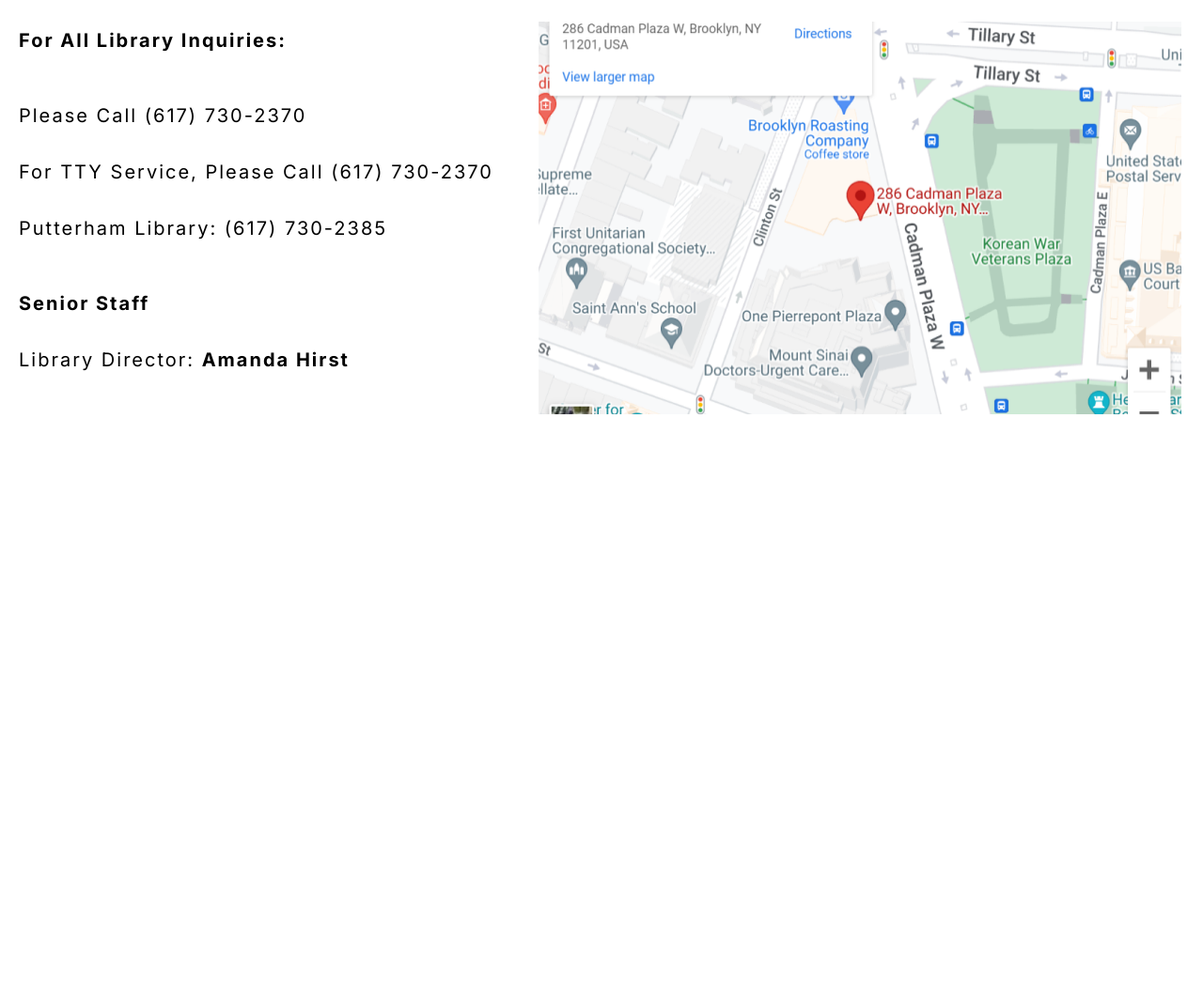
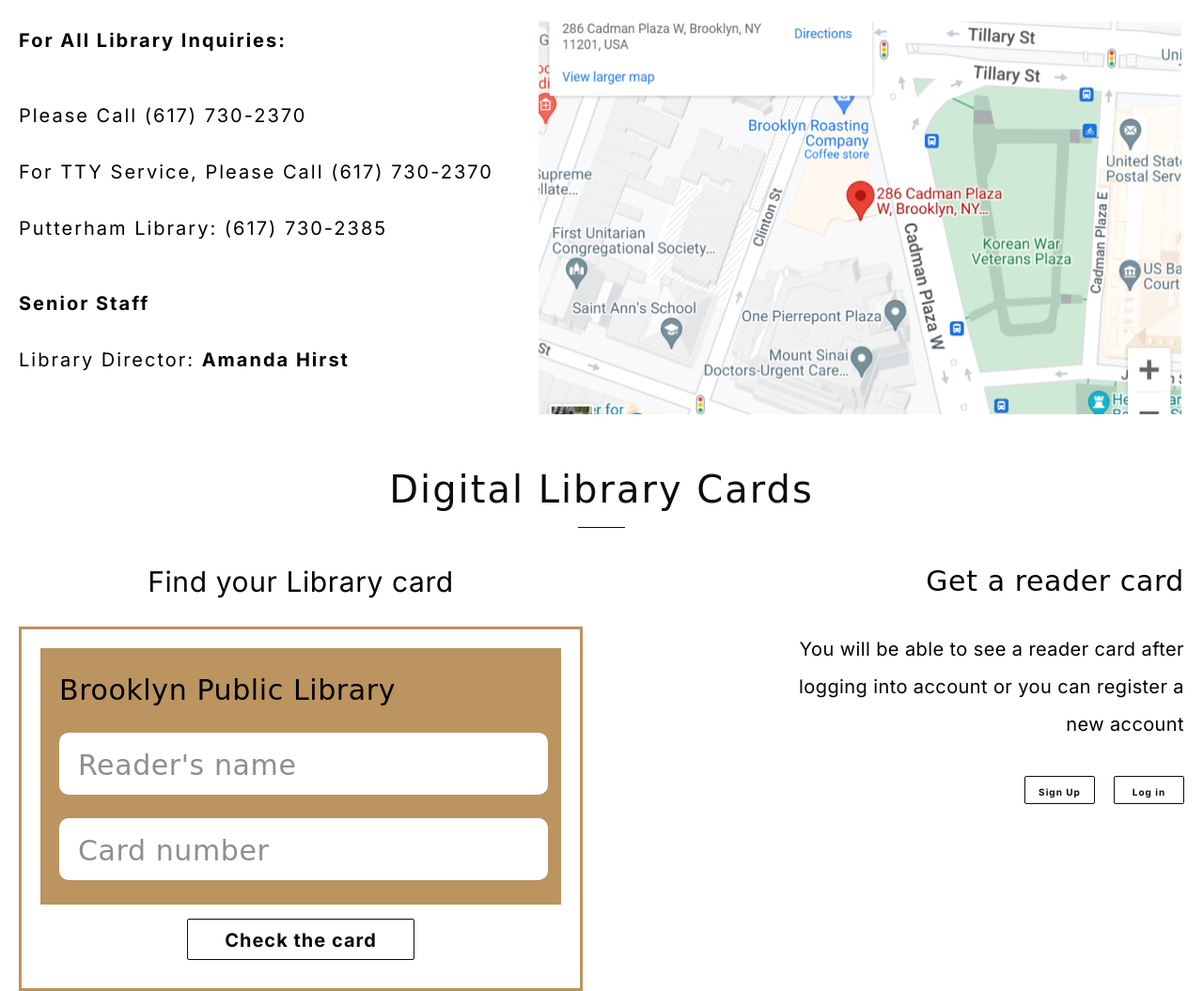
Before and after one commit to REGEMLER/library, a website built with webpack: page library/src/index.html in a window 1280 px wide. Shown: the part 4072-5127 px from the top of the page at 94% size. Before the commit the page ends 4553 px from the top, so only its background shows below. Built offline with nearby package versions, Linux system fonts and the light colour scheme; a web font is replaced by a local one.

Commit message:
feat: add section digital

```diff
--- a/library/src/index.html
+++ b/library/src/index.html
@@ -211,7 +211,47 @@
             </div>
         </section>
         <section class="container bg__digital">
-            <div class="inner inner__digital"></div>
+            <div class="inner inner__digital">
+                <h2 class="title">Digital Library Cards</h2>
+                <div class="digital__content">
+                    <div class="digital__findcard">
+                        <h3 class="digital-findcard__logo">Find your Library card</h3>
+                        <form action="#" class="digital__form">
+                            <div class="digital-form__inner">
+                                <h4 class="digital-form__title">Brooklyn Public Library</h4>
+                                <input class="digital-form__input" type="text" placeholder="Reader's name">
+                                <input class="digital-form__input" type="text" placeholder="Card number">
+                            </div>
+                            <button class="digital-form__btn">Check the card</button>
+                            <div class="digital__icons">
+                                <div class="digital__icon">
+                                    <p class="digital-icon__title">visits</p>
+                                    <div class="digital-icon__img"><img src="Union.svg" alt="profile-icon"></div>
+                                    <p class="digital-icon__number">23</p>
+                                </div>
+                                <div class="digital__icon">
+                                    <p class="digital-icon__title">bonuses</p>
+                                    <div class="digital-icon__img"><img src="Star.svg" alt="profile-icon"></div>
+                                    <p class="digital-icon__number">1240</p>
+                                </div>
+                                <div class="digital__icon">
+                                    <p class="digital-icon__title">Books</p>
+                                    <div class="digital-icon__img"><img src="book.svg" alt="profile-icon"></div>
+                                    <p class="digital-icon__number">2</p>
+                                </div>
+                            </div>
+                        </form>
+                    </div>
+                    <div class="digital__getcard">
+                        <h3 class="digital-getcard__logo">Get a reader card</h3>
+                        <p class="digital-getcard__text">You will be able to see a reader card after logging into account or you can register a new account</p>
+                        <div class="digital-getcard__btns">
+                            <button class="digital__btn digital__btn1">Sign Up</button>
+                            <button class="digital__btn digital__btn2">Log in</button>
+                        </div>
+                    </div>
+                </div>
+            </div>
         </section>
         <footer class="container bg__footer">
             <div class="inner inner__footer"></div>
--- /dev/null
+++ b/library/src/styles/digital.scss
@@ -0,0 +1,110 @@
+@import "variables";
+
+.bg__digital{
+    background-color: $color-white;
+}
+
+.inner__digital{
+    padding: 0 20px;
+}
+
+.digital__content{
+    width: 100%;
+    margin: 0 auto;
+    display: flex;
+    justify-content: space-between;
+}
+
+.digital__findcard{
+    .digital-findcard__logo{
+        width: 100%;
+        margin: 60px auto 30px auto;
+        @include textStyle($secont-font, $logo, normal, 400, $color-black);
+        letter-spacing: 0.6px;
+        text-align: center;
+    }
+}
+
+.digital__form{
+    width: 600px;
+    margin: 0 auto;
+    padding: 20px 20px 15px 20px;
+    border: 3px solid $primary-color;
+    .digital-form__inner{
+        background-color: $primary-color;
+        padding: 20px 20px 1px 20px;
+        .digital-form__title{
+            width: 100%;
+            margin: 0 auto 20px auto;
+            @include textStyle($main-font, $logo, 50px, 400, $color-black);
+            letter-spacing: 0.6px;
+        }
+        .digital-form__input{
+            display: block;
+            width: 520px;
+            height: 66px;
+            background-color: $color-white;
+            border-radius: 10px;
+            margin-bottom: 25px;
+            padding: 20px;
+            &::placeholder{
+                width: 100%;
+                margin: 0 auto;
+                @include textStyle($main-font, $logo, 66px, 400, $color-gray);
+                transform: translateY(20%);
+                letter-spacing: 0.6px;
+            }
+        }
+    }
+    .digital-form__btn{
+        display: block;
+        width: 242px;
+        margin: 15px auto;
+        height: 44px;
+        padding: 10px;
+        background-color: $color-white;
+        border: 1px solid $color-dark;
+        border-radius: 2px;
+        @include textStyle($secont-font, $subtitle, normal, 700, $color-dark);
+        letter-spacing: 1px;
+        text-align: center;
+        cursor: pointer;
+    }
+    .digital__icons{
+        display: none;
+    }
+}
+
+.digital__getcard{
+    .digital-getcard__logo{
+        width: 100%;
+        margin: 60px auto 35px auto;
+        @include textStyle($main-font, $logo, normal, 400, $color-black);
+        letter-spacing: 0.6px;
+        text-align: right;
+    }
+    .digital-getcard__text{
+        max-width: 455px;
+        margin: 30px auto 35px auto;
+        @include textStyle($secont-font, $subtitle, 40px, 400, $color-black);
+        letter-spacing: 0.4px;
+        text-align: right;
+    }
+    .digital-getcard__btns{
+        display: flex;
+        justify-content: flex-end;
+        gap: 20px;
+        .digital__btn{
+            width: 75px;
+            height: 30px;
+            padding: 10px;
+            background-color: $color-white;
+            border: 1px solid $color-dark;
+            border-radius: 2px;
+            @include textStyle($secont-font, $small-text, normal, 700, $color-dark);
+            letter-spacing: 1px;
+            text-align: center;
+            cursor: pointer;
+        }
+    }
+}
--- a/library/src/styles/style.scss
+++ b/library/src/styles/style.scss
@@ -6,3 +6,4 @@
 @import "favorites";
 @import "coffee";
 @import "contacts";
+@import "digital";
```
